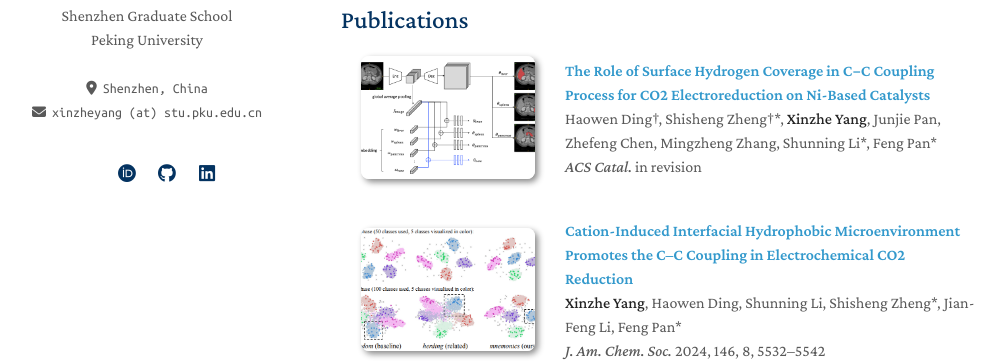
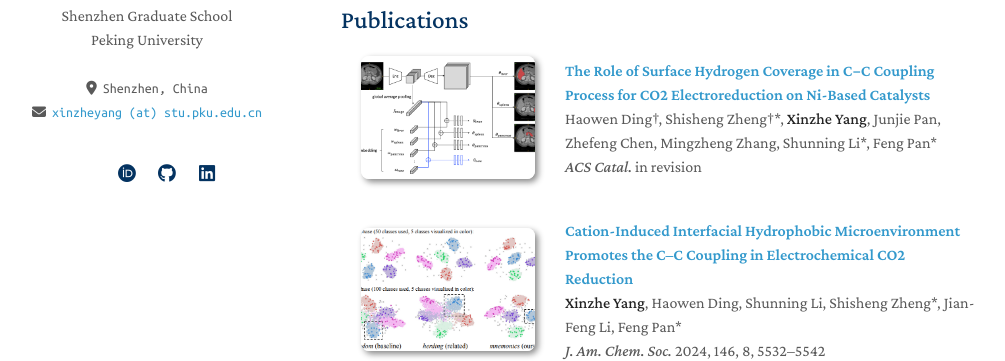
Before and after one commit to xzyang99/xzyang99.github.io, a Jekyll site: the page built from index.md, in a window 1280 px wide. Shown: the part 257-618 px from the top of the page, without its empty margins (129-1134 px from the left). Built offline with Jekyll 4.4.1, drawn with Linux system fonts in a browser that asks for light colours; a style sheet for code colours, icons or effects is not loaded; our own code applies the rules of GitHub Pages for plain Markdown files.

Commit message:
Update homepage.html

```diff
--- a/_layouts/homepage.html
+++ b/_layouts/homepage.html
@@ -63,7 +63,7 @@
         <br>
         {% endif %}
         {% if site.email %}
-        <email href="{{ site.email_link }}"><i class="fa-solid fa-envelope" style="margin: 0 6px 0 0"></i>{{ site.email }}</email>
+        <email><i class="fa-solid fa-envelope" style="margin: 0 6px 0 0"></i><a href="{{ site.email_link }}">{{ site.email }}</a></email>
         {% endif %}
 
         <br>
```
